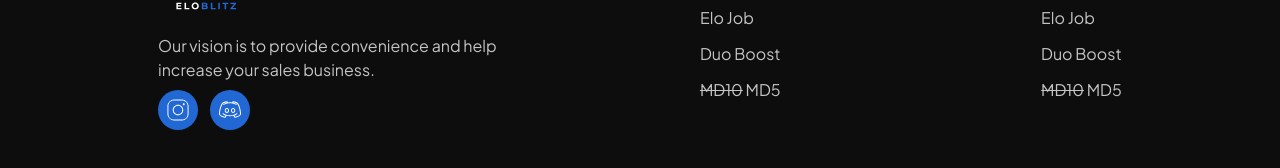
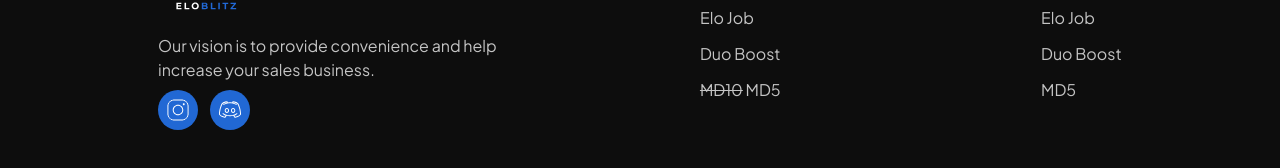
Before and after one commit to PavaniTiago/eloblitz, a Next.js app: page /league-of-legends/duo-boost in a window 1280 px wide. Shown: the part 1399-1567 px from the top of the page. Built offline with nearby package versions, Linux system fonts and the light colour scheme.

Commit message:
feat: chenaged text on header and footer

```diff
--- a/src/components/ui/footer.tsx
+++ b/src/components/ui/footer.tsx
@@ -29,7 +29,7 @@ export function Footer(){
                     <h3 className="font-semibold text-sm md:text-xl text-primary">Valorant</h3>
                     <Link href="/valorant/elo-boost" className="text-primary-foreground text-xs md:text-base hover:text-valorant transition-all">Elo Job</Link>
                     <Link href="/valorant/duo-boost" className="text-primary-foreground text-xs md:text-base hover:text-valorant transition-all">Duo Boost</Link>
-                    <Link href="/valorant/md5" className="text-primary-foreground text-xs md:text-base hover:text-valorant transition-all"><del>MD10</del> MD5</Link>
+                    <Link href="/valorant/md5" className="text-primary-foreground text-xs md:text-base hover:text-valorant transition-all">MD5</Link>
                 </div>
             </div>
             <span className="text-sm font-medium text-primary">©2024 EloBlitz. All rights reserved</span>
--- a/src/components/ui/headerLinks.tsx
+++ b/src/components/ui/headerLinks.tsx
@@ -37,7 +37,7 @@ const components: { title: any; href: string; description: string }[] = [
       "Jogue Duo juntamente com os melhores players.",
   },
   {
-    title: createLinkObject("MD10", "MD5"),
+    title: "Md5",
     href: "/valorant/md5",
     description:
       "Tenha Garantia na sua Md5.",
```
